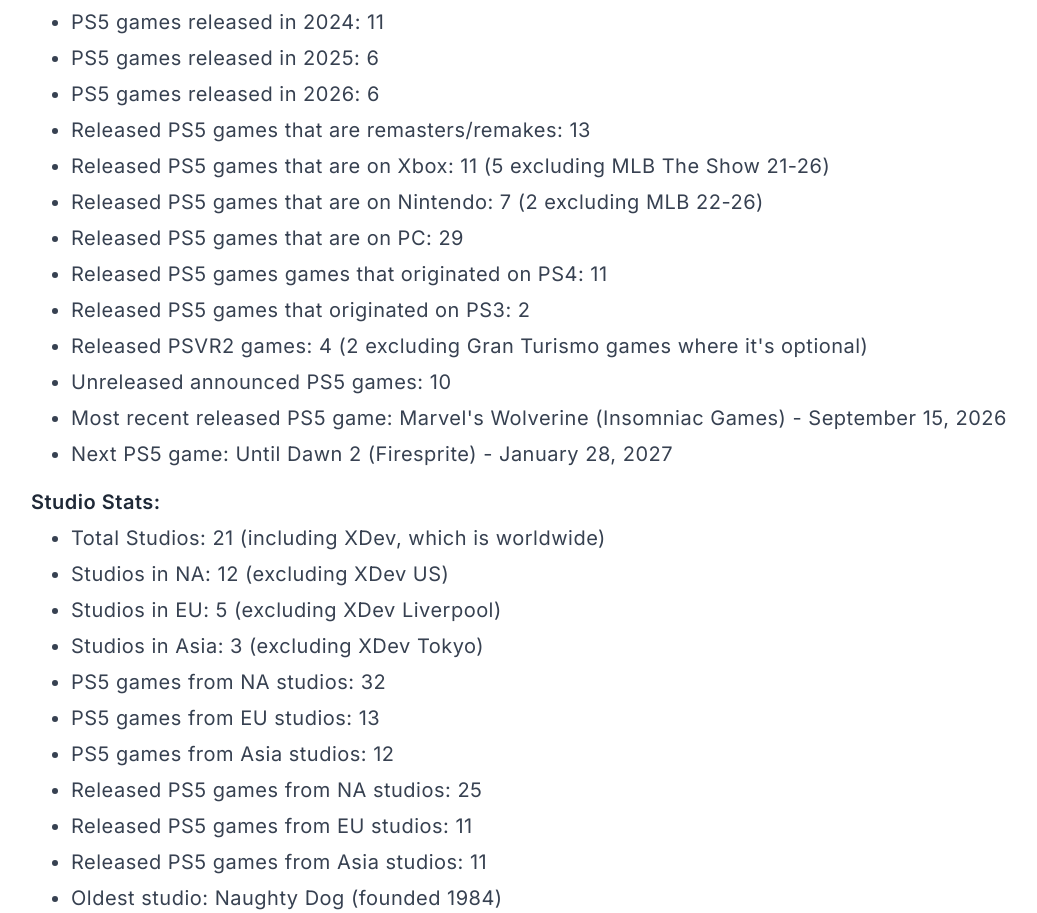
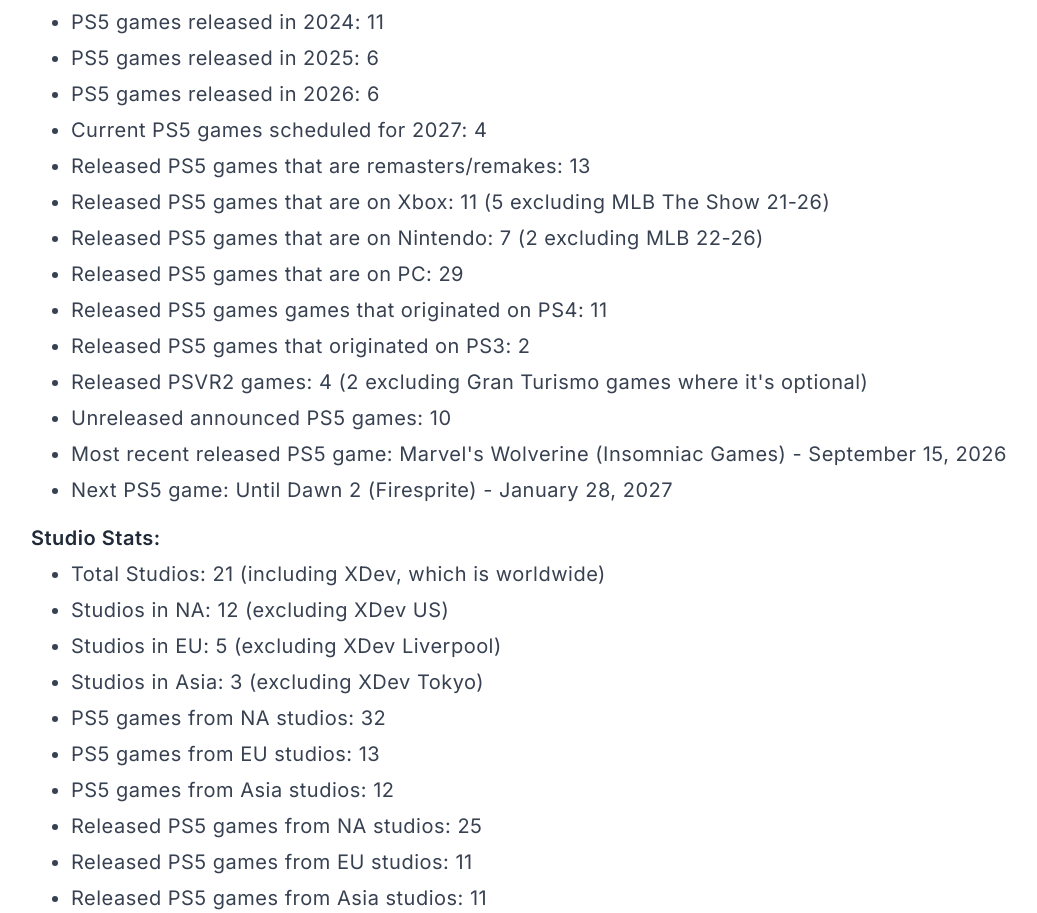
Before and after one commit to acktreptow/ps-studios, a Next.js app: page /stats in a window 1280 px wide. Shown: the part 2511-3424 px from the top of the page, without its empty margins (9-1046 px from the left). Built offline with nearby package versions, Linux system fonts and the light colour scheme.

Commit message:
add 2027 games stat

```diff
--- a/src/app/stats/page.tsx
+++ b/src/app/stats/page.tsx
@@ -124,6 +124,7 @@ function StatsPage(): JSX.Element {
             <li>PS5 games released in 2024: 11</li>
             <li>PS5 games released in 2025: 6</li>
             <li>PS5 games released in 2026: 6</li>
+            <li>Current PS5 games scheduled for 2027: 4</li>
             <li>Released PS5 games that are remasters/remakes: 13</li>
             <li>
               Released PS5 games that are on Xbox: 11 (5 excluding MLB The Show
```
